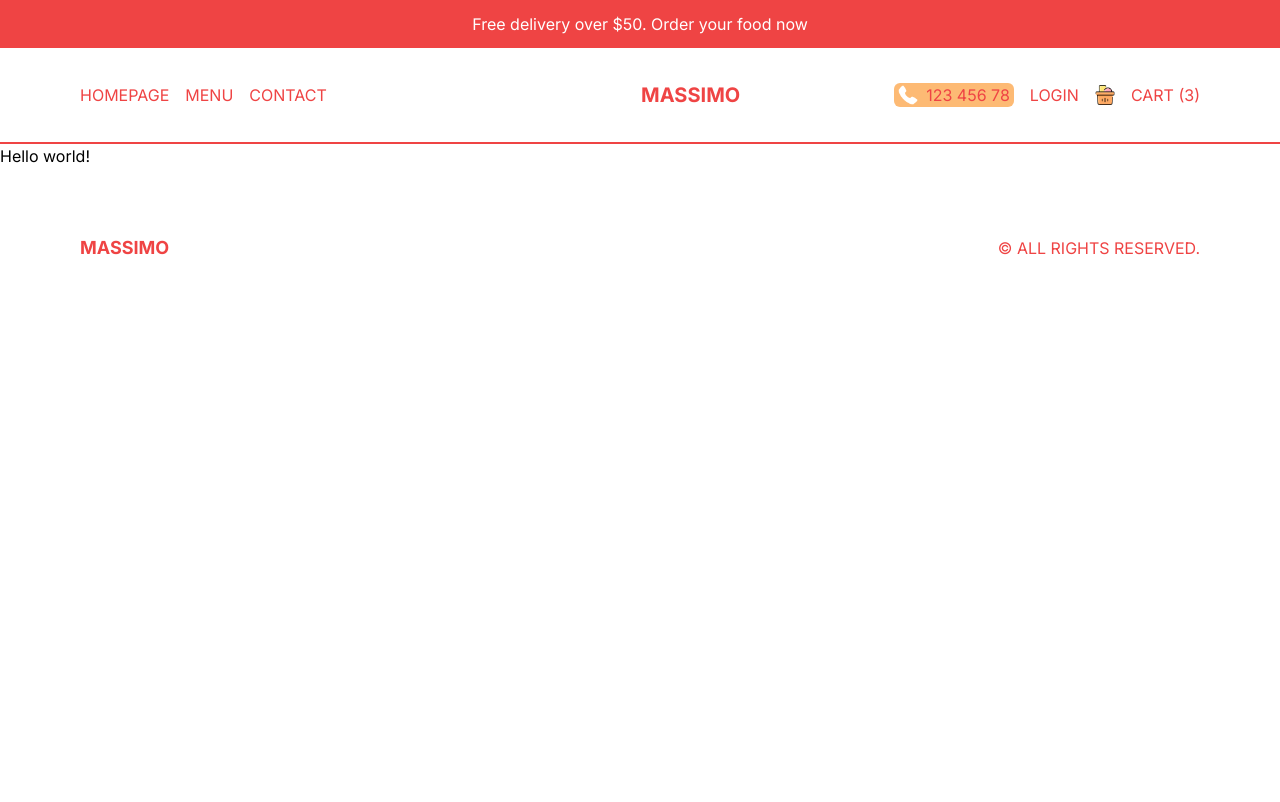
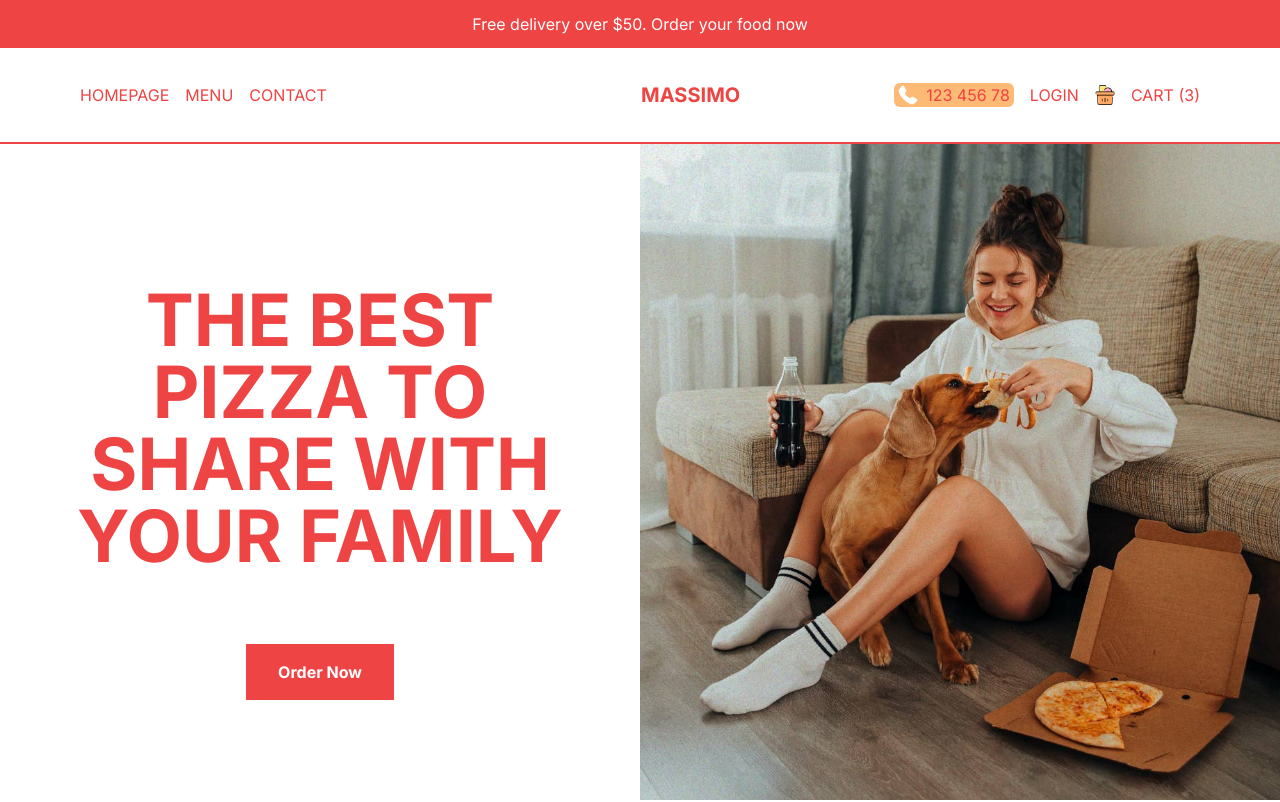
Before and after one commit to caarlosdamian/restaurant, a Next.js app: page / in a window 1280 px wide. Shown: the top 802 px of the page. Built offline with nearby package versions, Linux system fonts and the light colour scheme.

Commit message:
feat(component): added slide component

```diff
--- /dev/null
+++ b/src/app/components/Featured.tsx
@@ -0,0 +1,9 @@
+import React from 'react'
+
+const Featured = () => {
+  return (
+    <div>Featured</div>
+  )
+}
+
+export default Featured
--- /dev/null
+++ b/src/app/components/Offer.tsx
@@ -0,0 +1,9 @@
+import React from 'react'
+
+const Offer = () => {
+  return (
+    <div>Offer</div>
+  )
+}
+
+export default Offer
--- /dev/null
+++ b/src/app/components/Slider.tsx
@@ -0,0 +1,57 @@
+'use client';
+import Image from 'next/image';
+import React, { useEffect, useMemo, useState } from 'react';
+
+const Slider = () => {
+  const data = useMemo(
+    () => [
+      {
+        id: 1,
+        title: 'always fresh & always crispy & always hot',
+        image: '/slide1.png',
+      },
+      {
+        id: 2,
+        title: 'we deliver your order wherever you are in NY',
+        image: '/slide2.png',
+      },
+      {
+        id: 3,
+        title: 'the best pizza to share with your family',
+        image: '/slide3.jpg',
+      },
+    ],
+    []
+  );
+  const [currentSlide, setCurrentSlide] = useState(0);
+
+  useEffect(() => {
+    const interval = setInterval(() => {
+      setCurrentSlide((prev) => (prev === data.length - 1 ? 0 : prev + 1));
+    }, 2000);
+    return () => {
+      clearInterval(interval);
+    };
+  }, [data]);
+
+  return (
+    <div className="flex flex-col h-[calc(100vh-6rem)] md:h-[calc(100vh-9rem)] lg:flex-row">
+      <div className="flex-1 flex items-center justify-center flex-col gap-8 text-red-500 font-bold">
+        <h1 className="text-4xl text-center uppercase p-4 md:text-6xl md:p-10 lg:text-7xl">
+          {data[currentSlide].title}
+        </h1>
+        <button className="bg-red-500 text-white py-4 px-8">Order Now</button>
+      </div>
+      <div className="flex-1 w-full relative">
+        <Image
+          className="object-cover"
+          src={data[currentSlide].image}
+          alt="slider"
+          fill
+        />
+      </div>
+    </div>
+  );
+};
+
+export default Slider;
--- a/src/app/page.tsx
+++ b/src/app/page.tsx
@@ -1,5 +1,13 @@
-import Image from 'next/image';
+import Slider from './components/Slider';
+import Featured from './components/Featured';
+import Offer from './components/Offer';
 
 export default function Home() {
-  return <main>Hello world!</main>;
+  return (
+    <main>
+      <Slider />
+      <Featured />
+      <Offer />
+    </main>
+  );
 }
```
